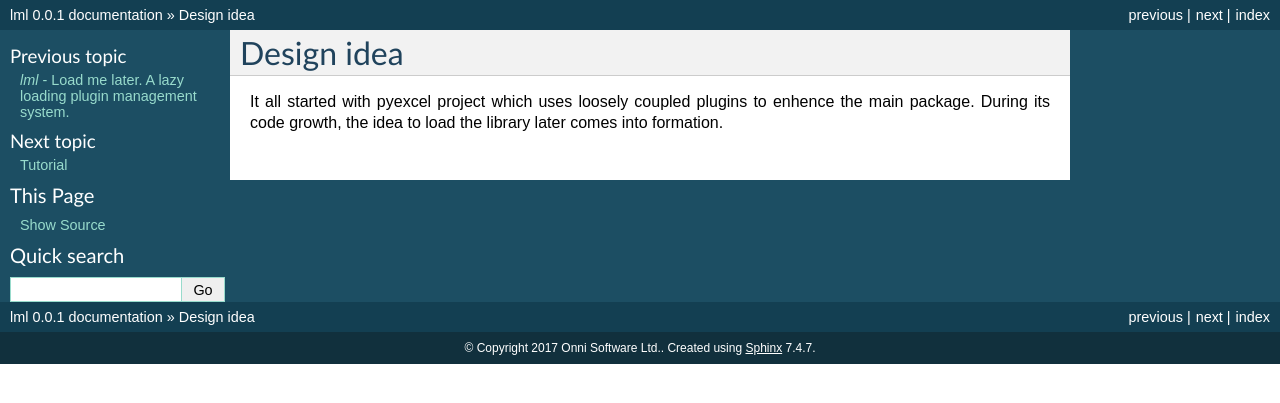
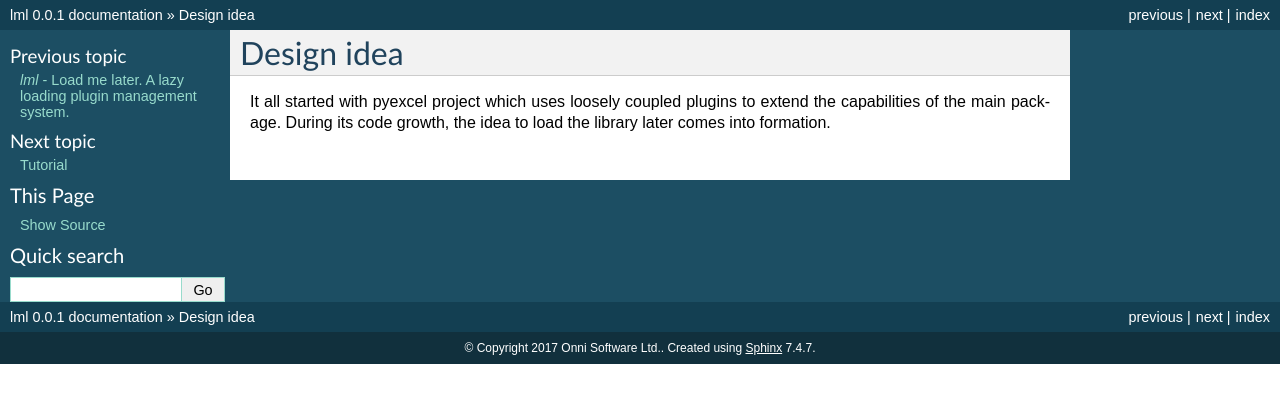
Before and after one commit to python-lml/lml, a Sphinx documentation site: the page built from docs/source/design.rst, in a window 1280 px wide. Shown: the top 403 px of the page. Built offline with Sphinx 7.4.7, drawn with Linux system fonts in a browser that asks for light colours.

```diff
--- a/README.rst
+++ b/README.rst
@@ -14,7 +14,7 @@
 **lml** automatically loads plugins that extend the main component from your
 current python environment. Its main feature is lazy loading. There could be
 hundreds of plugins in your python environment. You may want to load
-a handful of plugins are loaded when they are really needed. Or your plugins may
+a handful of plugins when they are really needed. Or your plugins may
 bring in a memory consuming dependency, so you may load it when necessary.
 
 Installation
--- a/docs/source/design.rst
+++ b/docs/source/design.rst
@@ -1,6 +1,6 @@
 Design idea
 =====================
 
-It all started with pyexcel project which uses loosely coupled plugins to enhence
-the main package. During its code growth, the idea to load the library later
-comes into formation.
+It all started with pyexcel project which uses loosely coupled plugins to extend
+the capabilities of the main package. During its code growth, the idea to load
+the library later comes into formation.
--- a/docs/source/index.rst
+++ b/docs/source/index.rst
@@ -15,7 +15,7 @@
 **lml** automatically loads plugins that extend the main component from your
 current python environment. Its main feature is lazy loading. There could be
 hundreds of plugins in your python environment. You may want to load
-a handful of plugins are loaded when they are really needed. Or your plugins may
+a handful of plugins when they are really needed. Or your plugins may
 bring in a memory consuming dependency, so you may load it when necessary.
 
 
```
Also changed, not shown: docs/source/plugin_tutorial.rst (+7 -7 lines), 7 other files.
